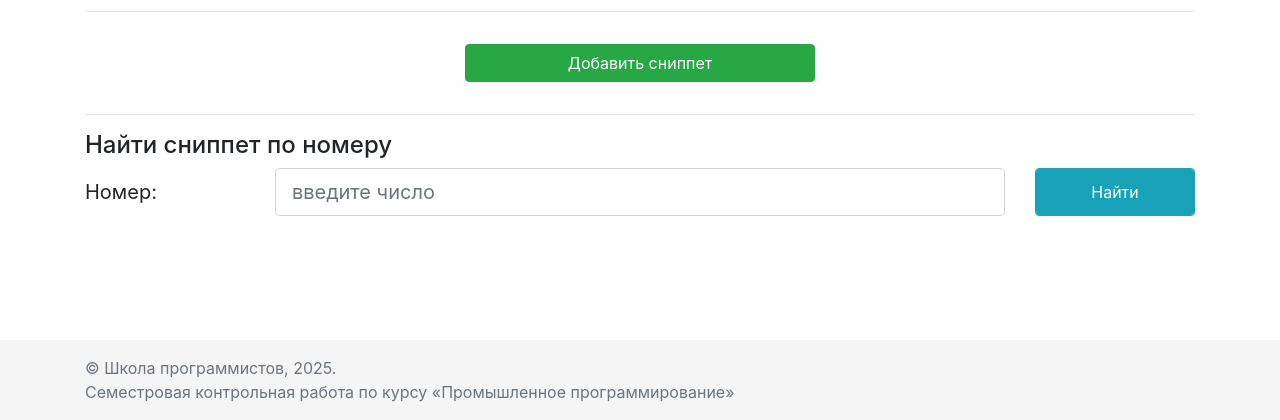
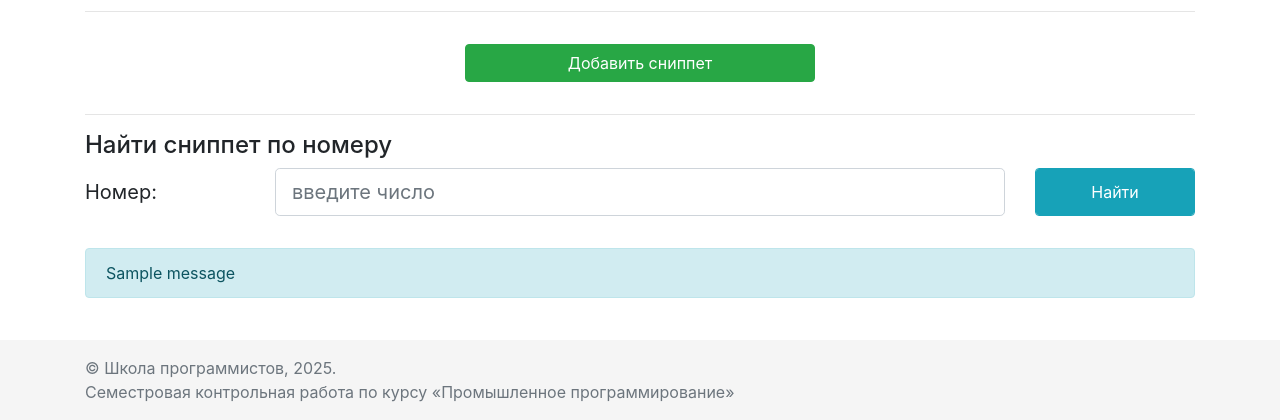
Before and after one commit to Alex-Roz7134/prom_sem_kr, a Django app: page / in a window 1280 px wide. Shown: the part 380-800 px from the top of the page. Run offline with Django 3.2, Linux system fonts and the light colour scheme; one stand-in notice (Sample message) is shown; some libraries are stand-ins or nearby versions.

Commit message:
Solve task #2

```diff
--- a/main/templates/pages/index.html
+++ b/main/templates/pages/index.html
@@ -33,11 +33,12 @@
     <div class="col">
         <hr>
         <h4>Найти сниппет по номеру</h4>
-        <form action='' id="view_snippet_form">
+        <form action="{% url 'search_snippet' %}" method="post" id="view_snippet_form">
+            {% csrf_token %}
             <div class="form-group row">
                 <label for="snippet_id" class="col-sm-2 col-form-label col-form-label-lg">Номер:</label>
                 <div class="col-sm-8">
-                    <input type="number" class="form-control form-control-lg" id="snippet_id" placeholder="введите число">
+                    <input type="number" name="snippet_id" class="form-control form-control-lg" id="snippet_id" placeholder="введите число" required>
                 </div>
                 <div class="col-sm-2">
                     <input type="submit" class="form-control form-control-lg btn btn-info" value="Найти">
@@ -47,5 +48,14 @@
     </div>
 </div>
 
+<div class="row mt-3">
+    <div class="col">
+        {% for message in messages %}
+        <div class="alert alert-info" role="alert">
+            {{ message }}
+        </div>
+        {% endfor %}
+    </div>
+</div>
 
 {% endblock %}
--- a/main/views.py
+++ b/main/views.py
@@ -49,7 +49,18 @@ def add_snippet_page(request):
             }
         )
     return render(request, 'pages/add_snippet.html', context)
-
+def search_snippet_page(request):
+    if request.method == 'POST':
+        snippet_id = request.POST.get('snippet_id')
+        if snippet_id and snippet_id.isdigit():
+            try:
+                snippet = Snippet.objects.get(id=int(snippet_id))
+                return redirect('view_snippet', id=snippet.id)
+            except Snippet.DoesNotExist:
+                messages.add_message(request, messages.ERROR, f"Сниппет с ID {snippet_id} не найден.")
+        else:
+            messages.add_message(request, messages.ERROR, "Введите корректный ID.")
+    return redirect('index')
 
 def view_snippet_page(request, id):
     context = get_base_context(request, 'Просмотр сниппета')
--- a/prom_sem_kr/urls.py
+++ b/prom_sem_kr/urls.py
@@ -19,6 +19,10 @@ from django.urls import path
 from main import views
 
 urlpatterns = [
+
+path('', views.index_page, name='index'),
+    path('snippets/search/', views.search_snippet_page, name='search_snippet'),  # Новый маршрут
+    path('snippets/<int:id>/', views.view_snippet_page, name='view_snippet'),
     path('admin/', admin.site.urls),
     path('', views.index_page, name='index'),
     path('snippets/add', views.add_snippet_page, name='add_snippet'),
```
Also changed, not shown: db.sqlite3.
